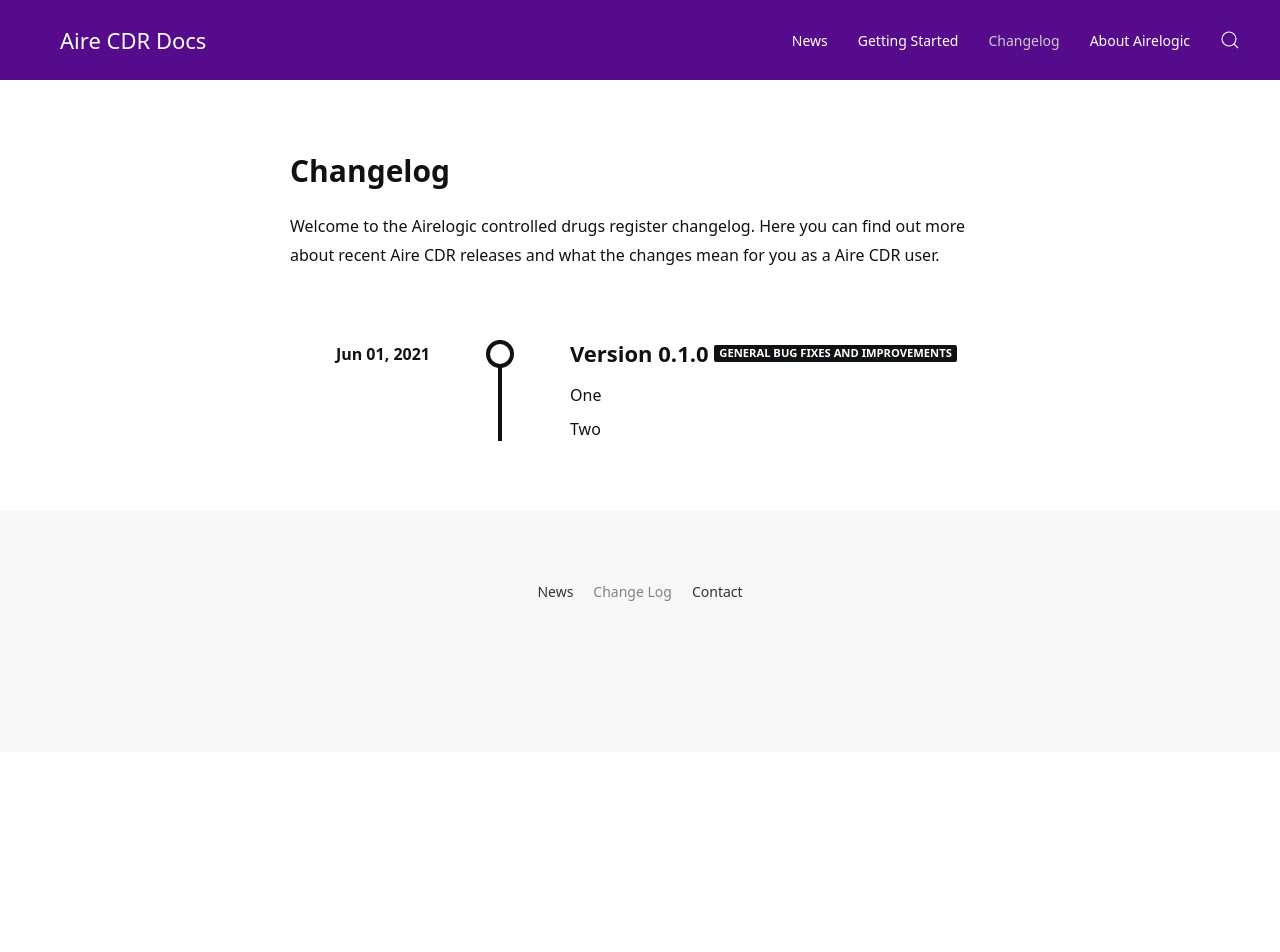
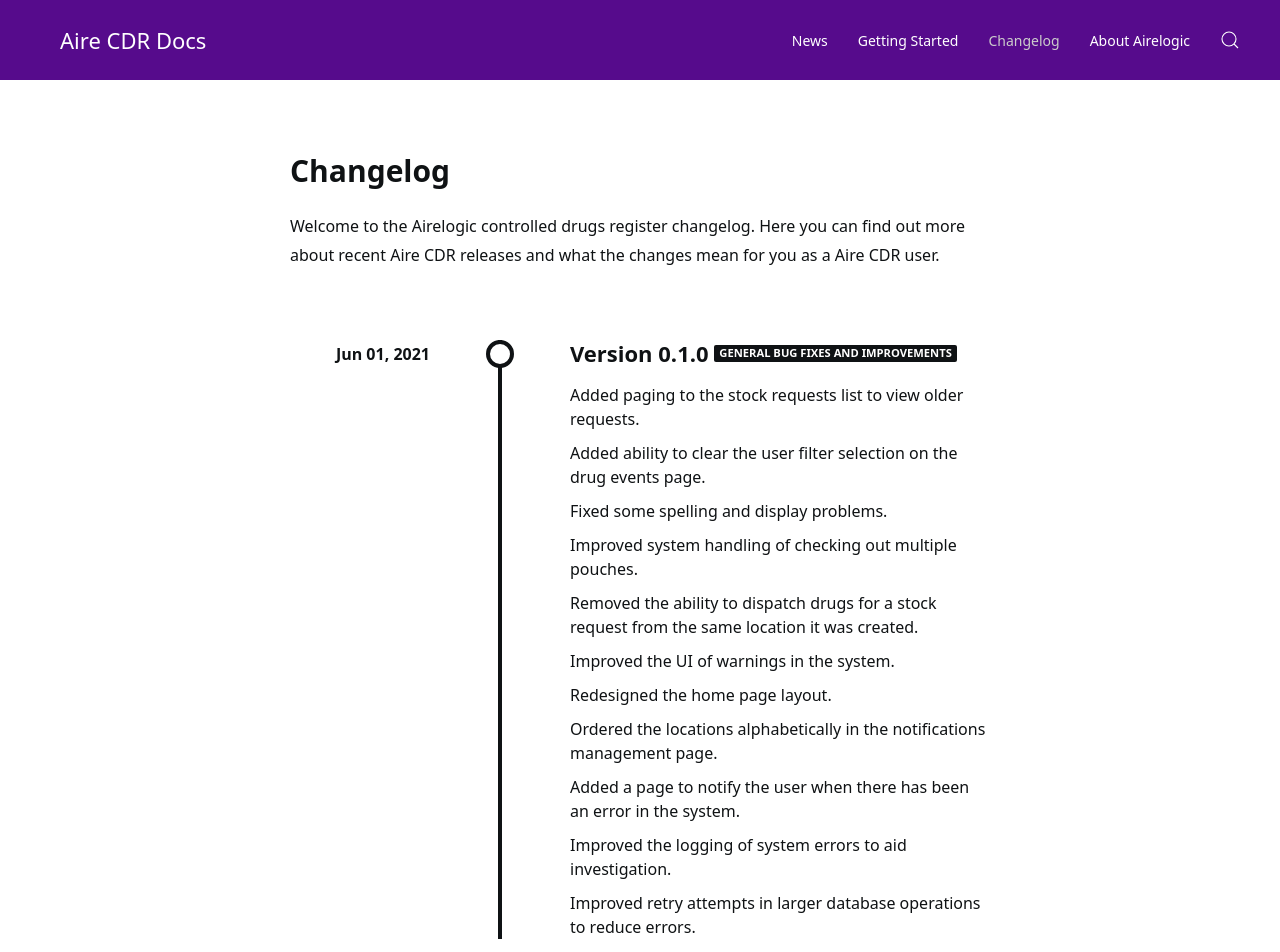
Before and after one commit to airelogic-dev/airecdr-doc, a plain HTML site: page changelog/index.html in a window 1280 px wide. Shown: the top 952 px of the page. Before the commit the page ends 800 px from the top, so only its background shows below. Drawn offline with Linux system fonts and the light colour scheme.

Commit message:
Website auto build on Wed Jun  2 10:08:55 UTC 2021

```diff
--- a/changelog/index.html
+++ b/changelog/index.html
@@ -131,9 +131,27 @@
                         <h3>Version 0.1.0 <span class="uk-label">General bug fixes and improvements</span></h3>
                         <ul class="uk-list">
 
-                            <li>One</li>
+                            <li>Added paging to the stock requests list to view older requests.</li>
 
-                            <li>Two</li>
+                            <li>Added ability to clear the user filter selection on the drug events page.</li>
+
+                            <li>Fixed some spelling and display problems.</li>
+
+                            <li>Improved system handling of checking out multiple pouches.</li>
+
+                            <li>Removed the ability to dispatch drugs for a stock request from the same location it was created.</li>
+
+                            <li>Improved the UI of warnings in the system.</li>
+
+                            <li>Redesigned the home page layout.</li>
+
+                            <li>Ordered the locations alphabetically in the notifications management page.</li>
+
+                            <li>Added a page to notify the user when there has been an error in the system.</li>
+
+                            <li>Improved the logging of system errors to aid investigation.</li>
+
+                            <li>Improved retry attempts in larger database operations to reduce errors.</li>
 
                         </ul>
                     </div>
--- a/feed.xml
+++ b/feed.xml
@@ -1,3 +1,3 @@
-<?xml version="1.0" encoding="utf-8"?><feed xmlns="http://www.w3.org/2005/Atom" ><generator uri="https://jekyllrb.com/" version="4.1.1">Jekyll</generator><link href="/feed.xml" rel="self" type="application/atom+xml" /><link href="/" rel="alternate" type="text/html" /><updated>2021-06-02T09:58:43+00:00</updated><id>/feed.xml</id><title type="html">AireCDR Docs</title><subtitle>Aire CDR Documentation - Find changelogs, tutorials and videos on how to use the Airelogic controlled drugs register</subtitle><entry><title type="html">Welcome to AireCDR</title><link href="/Welcome/" rel="alternate" type="text/html" title="Welcome to AireCDR" /><published>2021-06-01T00:00:00+00:00</published><updated>2021-06-01T00:00:00+00:00</updated><id>/Welcome</id><content type="html" xml:base="/Welcome/">&lt;p&gt;Welcome to AireCDR.&lt;/p&gt;
+<?xml version="1.0" encoding="utf-8"?><feed xmlns="http://www.w3.org/2005/Atom" ><generator uri="https://jekyllrb.com/" version="4.1.1">Jekyll</generator><link href="/feed.xml" rel="self" type="application/atom+xml" /><link href="/" rel="alternate" type="text/html" /><updated>2021-06-02T10:08:54+00:00</updated><id>/feed.xml</id><title type="html">AireCDR Docs</title><subtitle>Aire CDR Documentation - Find changelogs, tutorials and videos on how to use the Airelogic controlled drugs register</subtitle><entry><title type="html">Welcome to AireCDR</title><link href="/Welcome/" rel="alternate" type="text/html" title="Welcome to AireCDR" /><published>2021-06-01T00:00:00+00:00</published><updated>2021-06-01T00:00:00+00:00</updated><id>/Welcome</id><content type="html" xml:base="/Welcome/">&lt;p&gt;Welcome to AireCDR.&lt;/p&gt;
 
 &lt;p&gt;AireCDR is an electronic controlled drugs register designed to allow organisations that deal with scheduled and controlled drugs to manage and track controlled drugs.&lt;/p&gt;</content><author><name></name></author><summary type="html">Welcome to AireCDR.</summary></entry></feed>
```
